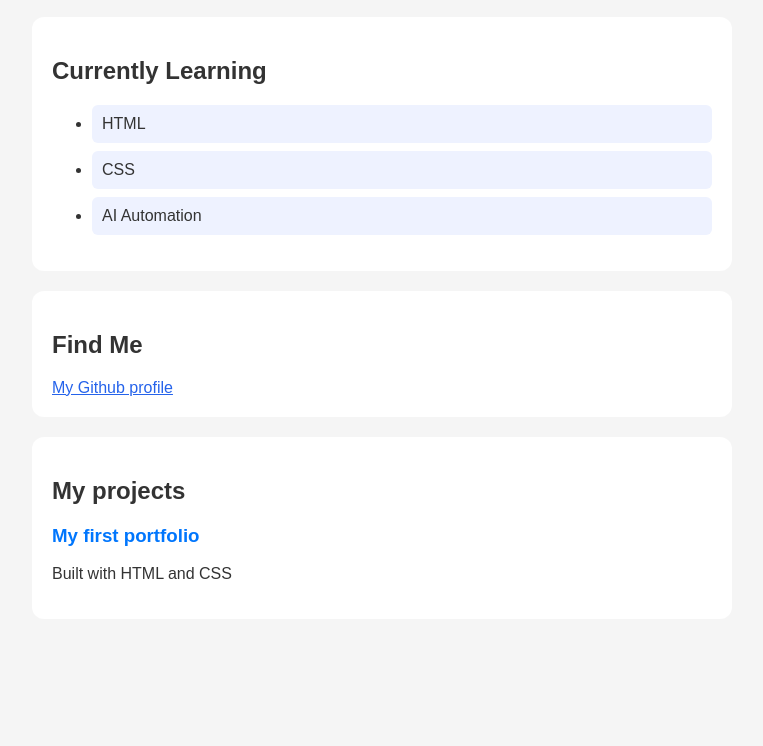
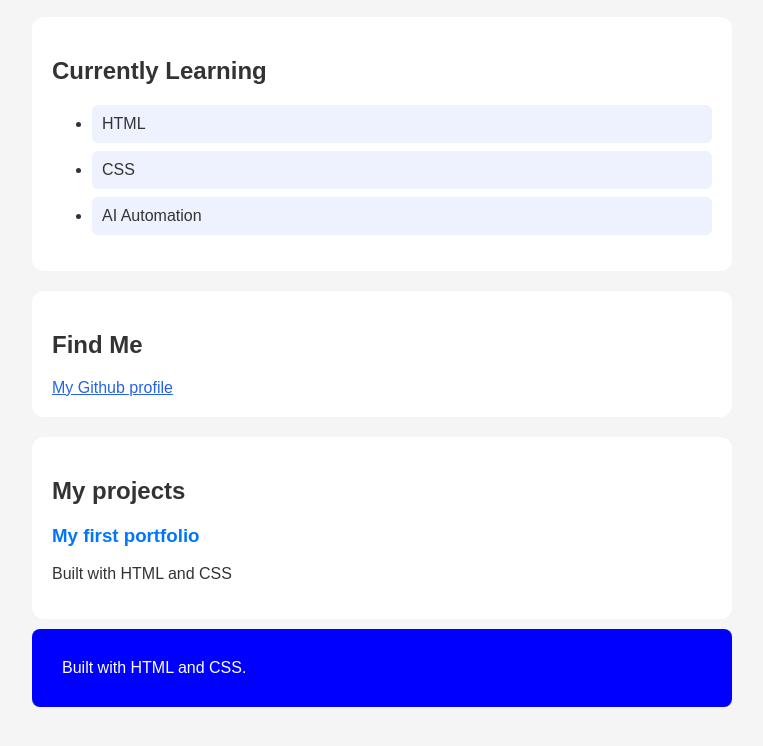
Before and after one commit to sasmitha-onara/my-portfolio, a plain HTML site: page index.html in a window 1280 px wide. Shown: the part 366-1112 px from the top of the page, without its empty margins (258-1021 px from the left). Before the commit the page ends 1045 px from the top, so only its background shows below. Drawn offline with Linux system fonts and the light colour scheme.

Commit message:
Polish project description

```diff
--- a/index.html
+++ b/index.html
@@ -31,5 +31,6 @@
             <h3>My first portfolio</h3>
             <p>Built with HTML and CSS</p>
         </section>
+        <p>Built with HTML and CSS.</p>
     </body>
 </html>
```
